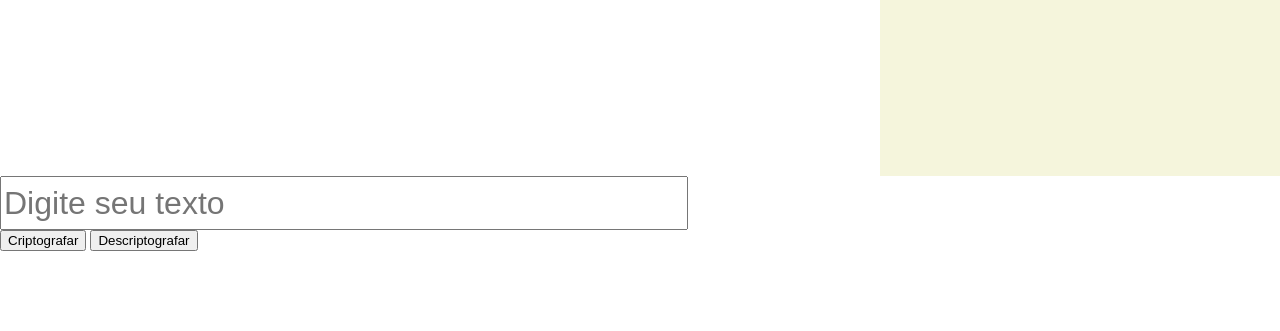
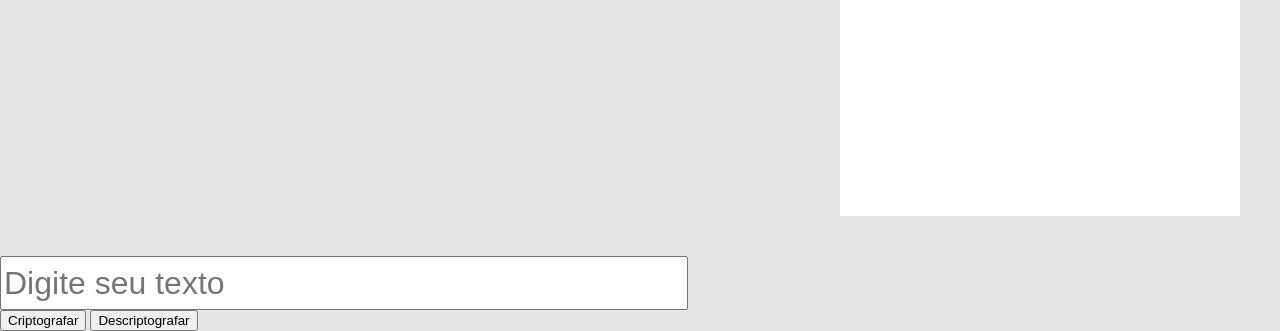
Before and after one commit to LucianoDenio/Descriptografador-de-textos-e-Criptografador-de-textos, a plain HTML site: page index.html in a window 1280 px wide. Shown: the part 808-1139 px from the top of the page. Before the commit the page ends 1059 px from the top, so only its background shows below. Drawn offline with Linux system fonts and the light colour scheme.

Commit message:
terceiro commit trabalhando css

```diff
--- a/css/style.css
+++ b/css/style.css
@@ -2,8 +2,12 @@
     margin: 0;
 }
 
-header{
-    margin-top: 40px;
+main{
+    background-color: #E5E5E5;
+}
+
+.container{
+    padding-top: 40px;
     display: flex;
     justify-content: space-between;
 }
@@ -12,7 +16,8 @@ header{
     width: 400px;
     max-width: 400px;
     height: 944px;
-    background-color: beige;
+    margin: 40px;
+    background-color: white;
     display: flex;
     flex-direction: column;
     align-items: center;
@@ -26,6 +31,7 @@ header{
 
 .container-decodificado h2{
     margin-bottom: 16px;
+    font-size: 24px;
 }
 
 .container-text{
--- a/index.html
+++ b/index.html
@@ -8,7 +8,10 @@
     <link rel="stylesheet" href="css/style.css">
 </head>
 <body>
-    <header>
+
+    <main>
+
+        <div class="container">
             <div>
                 <img class="logo" src="img/Vector.png" alt="logo da Alura">
             </div>
@@ -18,8 +21,8 @@
                 <p>Digite um texto que você deseja <br> criptografa ou descriptografar.</p>
             </div>
 
-    </header>
-    <main>
+        </div>
+
         <div>
             <input class="container-text" type="text" name="text" placeholder="Digite seu texto">
         </div>
```
Lines whose indentation alone changed are shown as unchanged.
